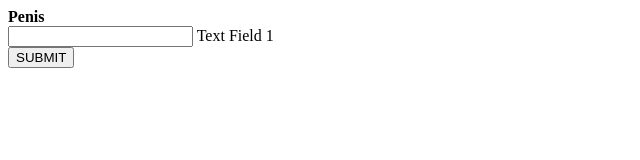
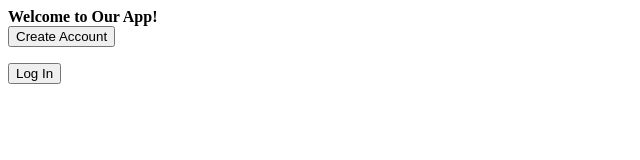
Before and after one commit to priyap97/HackHers, a plain HTML site: page index.html in a window 1280 px wide. Shown: the whole page, without its empty margins (0-640 px from the left). Drawn offline with Linux system fonts and the light colour scheme.

Commit message:
buttons and no penis

```diff
--- a/index.html
+++ b/index.html
@@ -1,10 +1,11 @@
 
 <html>
   <head><title>My Web Page!</title></head>
-	<b>Penis </b>
-
-	<form name="hallo" action="/apath" method="post">
-	   <input name = "test" type="text" /> Text Field 1<br />
-	   <input type="submit" value="SUBMIT" />
-</form>
+	<b>Welcome to Our App! </b>
+	<form method="get" action="/createAccount">
+	    <button type="submit">Create Account</button>
+	</form>
+	<form method="get" action="/login">
+	    <button type="submit">Log In</button>
+	</form>
 </html>
--- a/index.js
+++ b/index.js
@@ -5,7 +5,7 @@ var sqlite3 = require('sqlite3').verbose()
 var app=express();
 var db = new sqlite3.Database('dataa.db');
 db.serialize(function() {
-	db.run("CREATE TABLE PEEPS (FirstName varchar(255),LastName varchar(255),Phone varchar(10),password varchar(255),mdd varchar(255),anxiety varchar(255),otherInfo varchar(255))");
+	//db.run("CREATE TABLE PEEPS (FirstName varchar(255),LastName varchar(255),Phone varchar(10),password varchar(255),mdd varchar(255),anxiety varchar(255),otherInfo varchar(255))");
 });
 app.use(bodyParser.urlencoded({ extended: false }));
 app.use(bodyParser.json());
```
